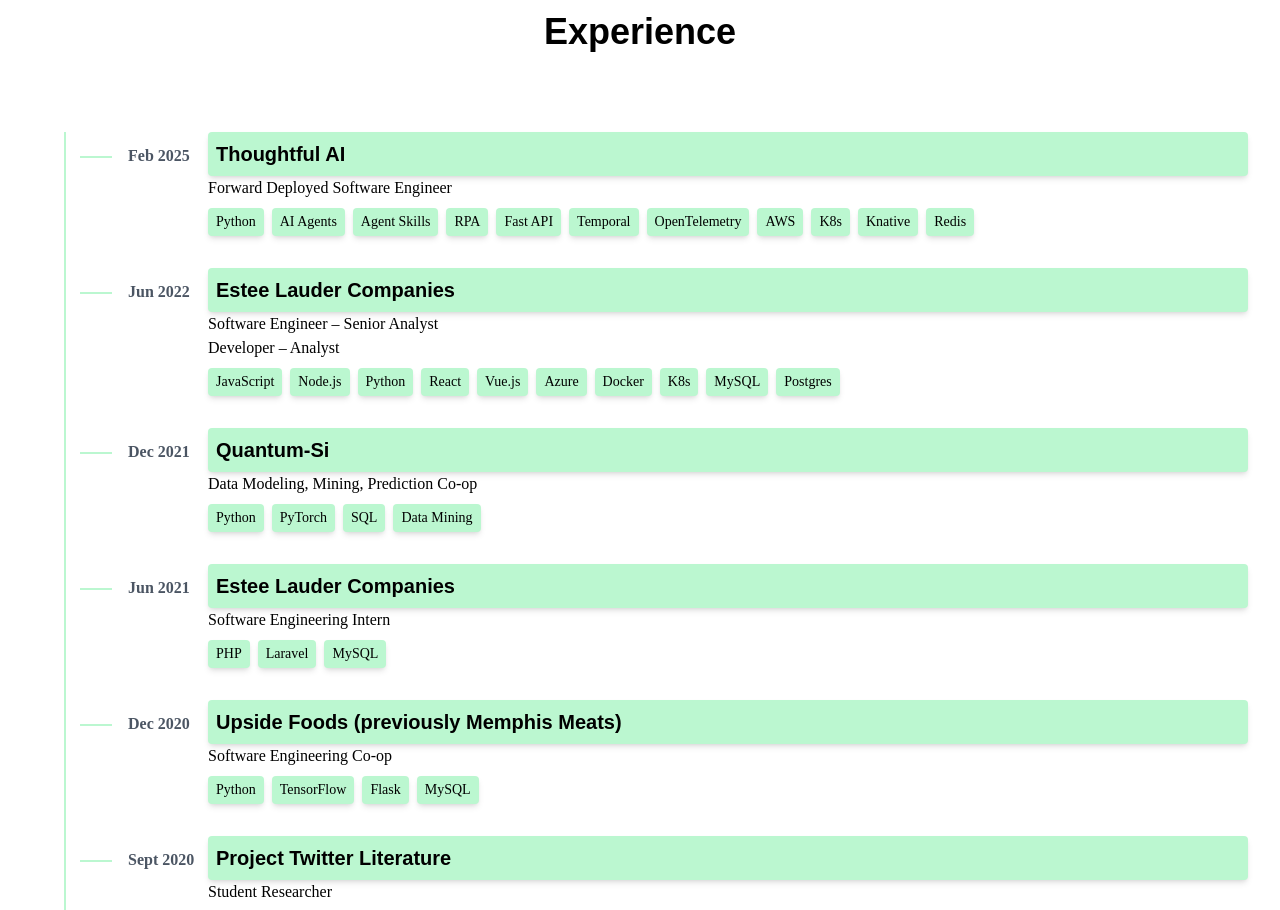
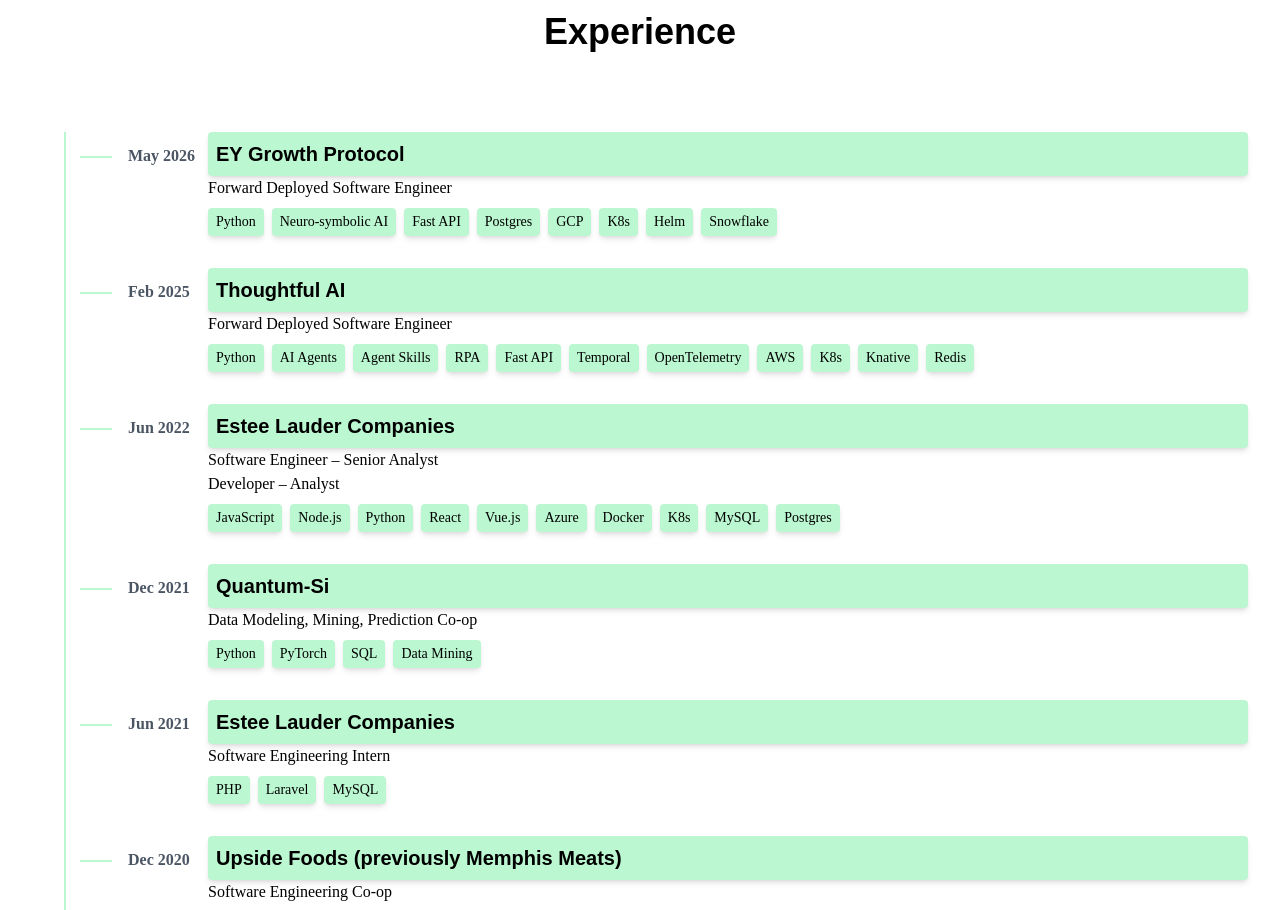
Before and after one commit to NickCaravias/nickcaravias.github.io, a React (Vite) app in the folder nick-caravias/: page / in a window 1280 px wide. Shown: the part 1340-2250 px from the top of the page. Built offline with nearby package versions, Linux system fonts and the light colour scheme.

Commit message:
add GP experience

```diff
--- a/nick-caravias/src/components/About.tsx
+++ b/nick-caravias/src/components/About.tsx
@@ -4,6 +4,16 @@
 
 function About() {
   const jobSkills = {
+    growthprotocol: [
+      'Python',
+      'Neuro-symbolic AI',
+      'Fast API',
+      'Postgres',
+      'GCP',
+      'K8s',
+      'Helm',
+      'Snowflake',
+    ],
     thoughtfulai: [
       'Python',
       'AI Agents',
@@ -44,6 +54,18 @@
         <div className="absolute left-8 top-0 bottom-0 w-0.5 bg-green-200"></div>
 
         <div className="ml-8">
+          <div className="relative mb-8">
+            <div className="absolute left-4 top-6 w-8 h-0.5 bg-green-200"></div>
+            <div className="absolute left-16 top-3 font-bold text-gray-600">May 2026</div>
+            <div className="mb-4 ml-36">
+              <h3 className="text-xl font-bold bg-green-200 p-2 rounded shadow-md">
+                EY Growth Protocol
+              </h3>
+              <p>Forward Deployed Software Engineer </p>
+              <Skills skills={jobSkills.growthprotocol} compact />
+            </div>
+          </div>
+
           <div className="relative mb-8">
             <div className="absolute left-4 top-6 w-8 h-0.5 bg-green-200"></div>
             <div className="absolute left-16 top-3 font-bold text-gray-600">Feb 2025</div>
```
